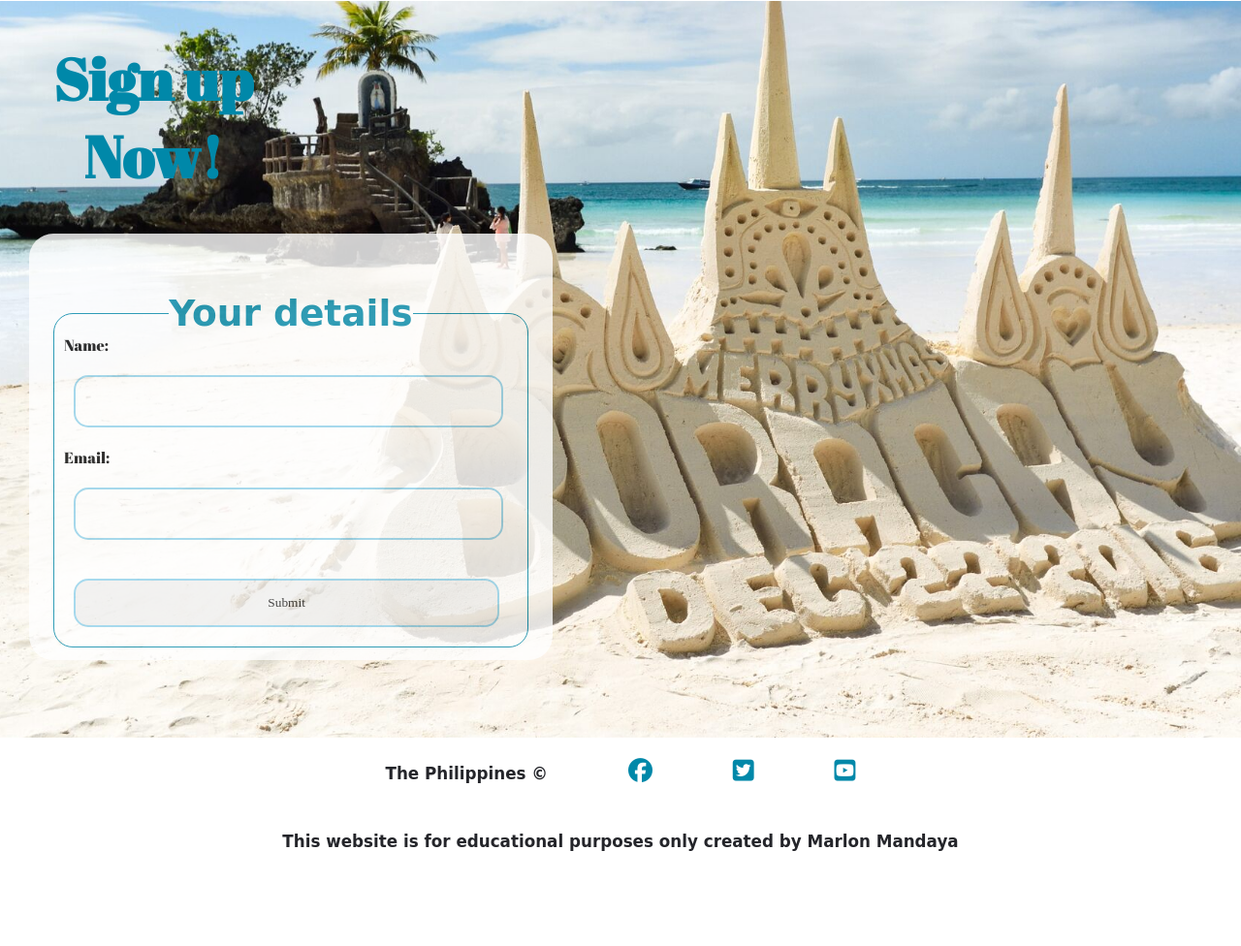
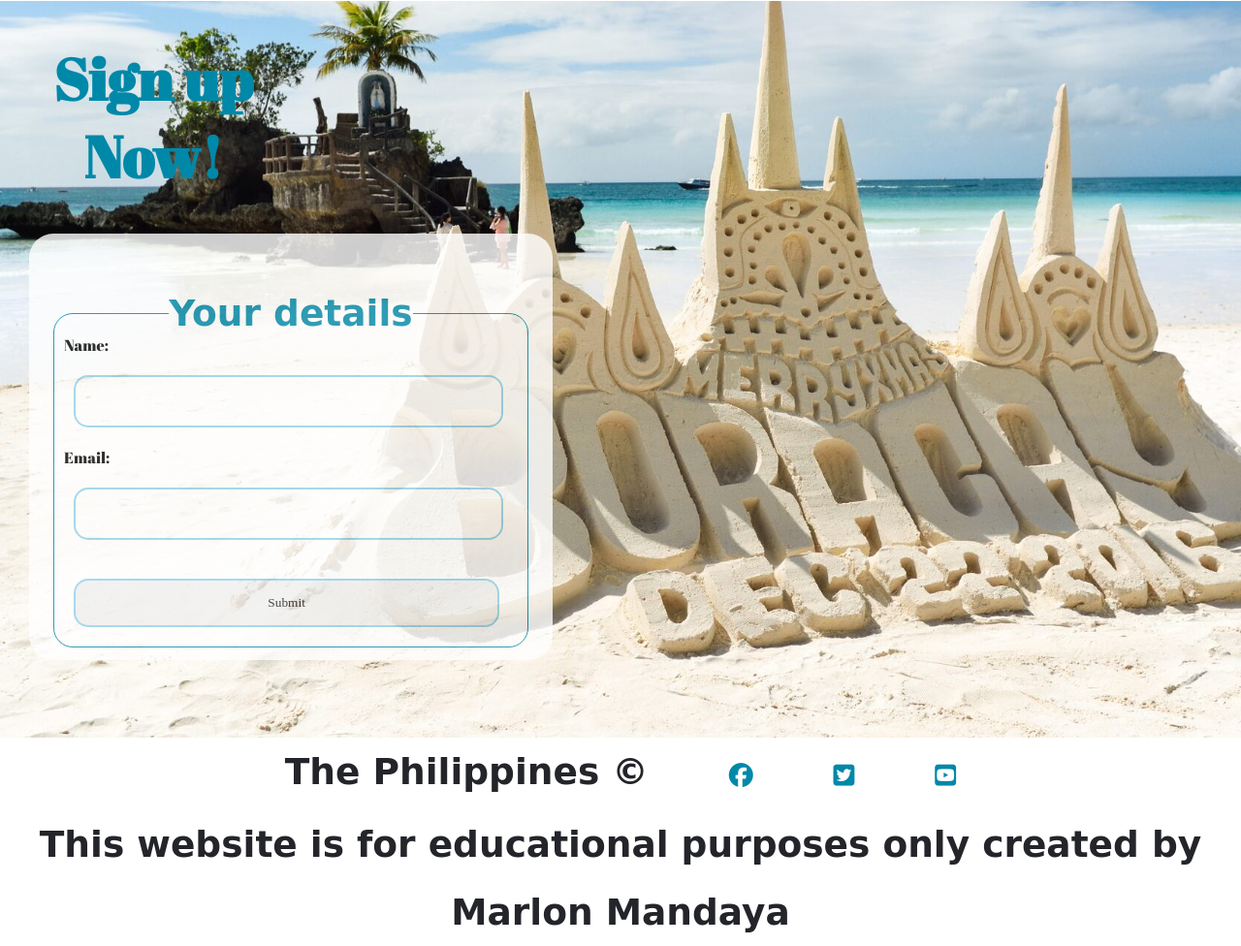
Before and after one commit to Markpm-code/visit-philippines, a plain HTML site: page sign-up.html in a window 1280 px wide. Shown: the part 233-1209 px from the top of the page at 97% size. Before the commit the page ends 1136 px from the top, so only its background shows below. Drawn offline with Linux system fonts and the light colour scheme; a web font is replaced by a local one.

Commit message:
Add h2 element inside the footer & removed

```diff
--- a/sign-up.html
+++ b/sign-up.html
@@ -56,7 +56,7 @@
         <div class="social-networks">
             <ul>
                 <li>
-                    <h6>The Philippines ©</h6>
+                    <h2>The Philippines ©</h2>
                 </li>
                 <li><a href="https://www.facebook.com" target="_blank" rel="noopener"><i
                             class="fab fa-facebook"></i></a></li>
@@ -65,7 +65,7 @@
                 <li><a href="https://www.youtube.com" target="_blank" rel="noopener"><i
                             class="fab fa-youtube-square"></i></a></li>
                 <li>
-                    <h6>This website is for educational purposes only created by Marlon Mandaya</h6>
+                    <h2>This website is for educational purposes only created by Marlon Mandaya</h2>
                 </li>
             </ul>
         </div>
```
